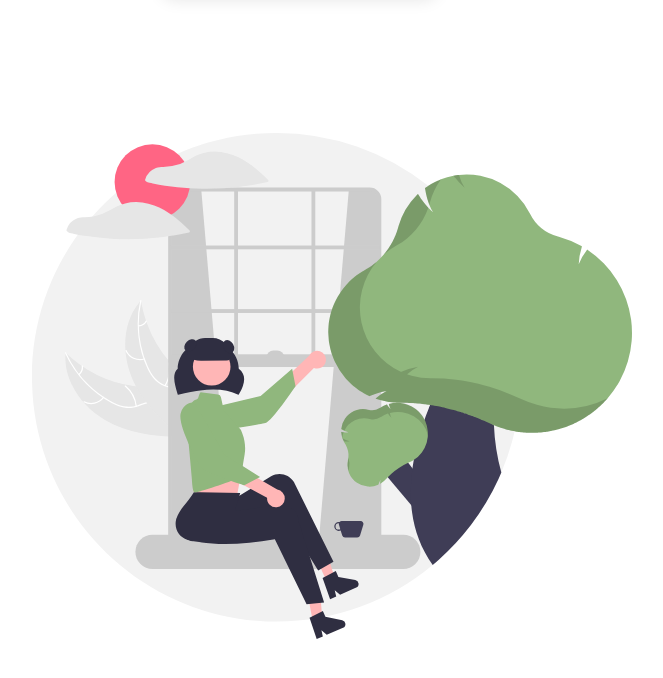
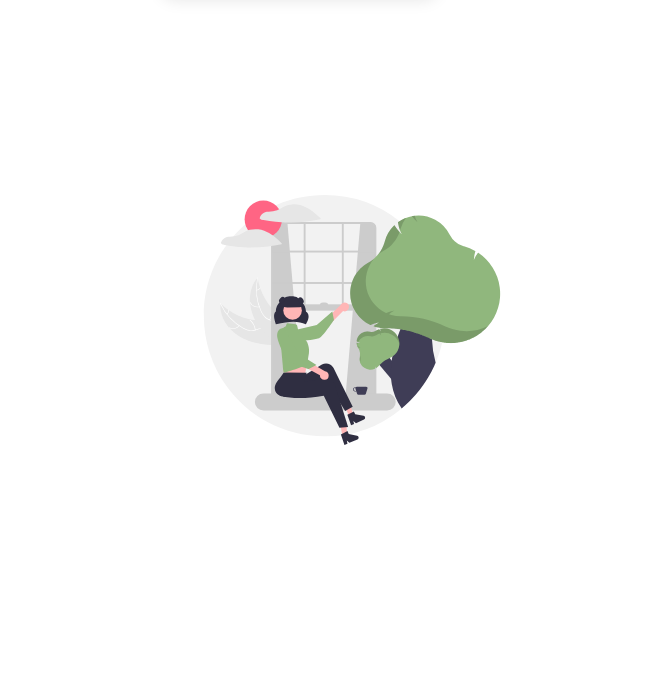
Before and after one commit to SohamGanmote/TV-Show-API, a plain HTML site: page index.html in a window 1280 px wide. Shown: the part 124-802 px from the top of the page, without its empty margins (308-971 px from the left). Drawn offline with nearby package versions, Linux system fonts and the light colour scheme.

Commit message:
Error 404 Page Fix

```diff
--- a/style.css
+++ b/style.css
@@ -94,7 +94,10 @@ p {
 }
 
 .page-Error {
-    width: 600px;
-    height: 700px;
+    width: 700px;
     object-fit: unset;
+    position: absolute;
+    top: 53%;
+    left: 50%;
+    transform: translate(-50%, -50%);
 }
```
